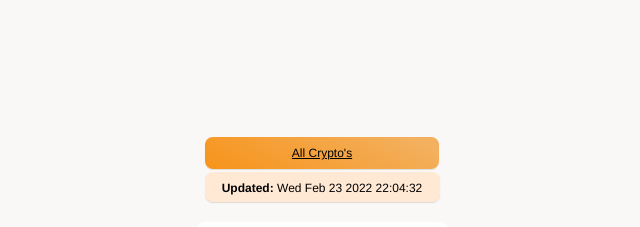
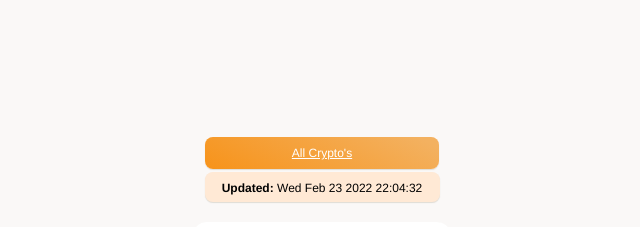
Before and after one commit to rroderickk/mobilefirst, a React app: page /mobilefirst/ in a window 1280 px wide. Shown: the part 1680-1907 px from the top of the page, without its empty margins (318-958 px from the left). Built offline with nearby package versions, Linux system fonts and the light colour scheme; no server answers.

Commit message:
[FINISH] button all crypto's

```diff
--- a/src/components/SectionUno/index.scss
+++ b/src/components/SectionUno/index.scss
@@ -193,17 +193,12 @@ main{
   border-radius: 8px;
   font-size: 1.2rem;
   font-family: Helvetica;
-  color: var(--black);
+  color: var(--just-white);
   box-shadow: 0px 1px 1px rgba(89, 73, 30, 0.16);
-}
-.button-all a{
-  color: var(--just-white);
 }
 .button-all:hover {
   box-shadow: 0 1px 1px var(--warn-black);
-  a{
   color:  var(--warn-black);
   font-weight: bold;
   font-family: var(--lobster);
-  }
 }
```
